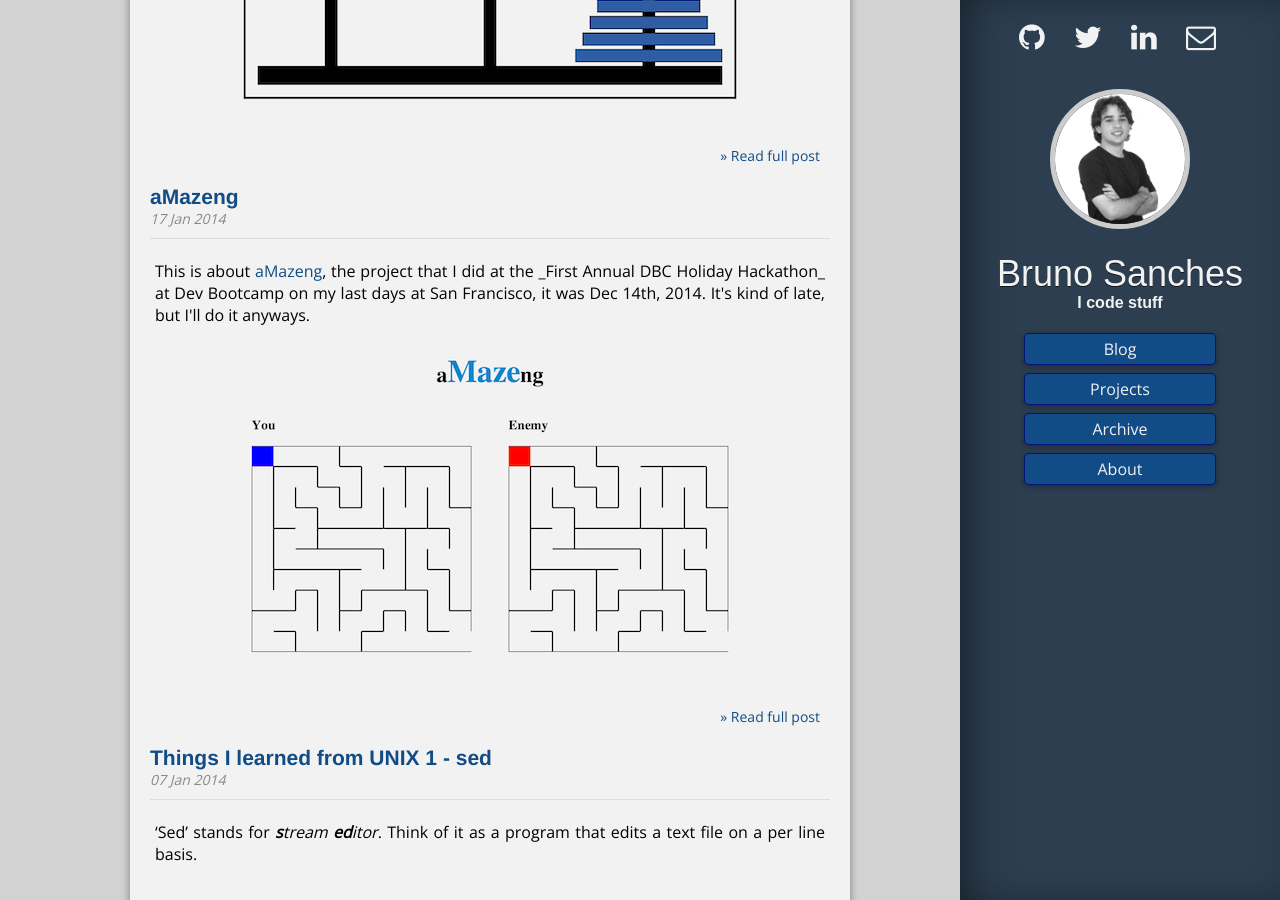
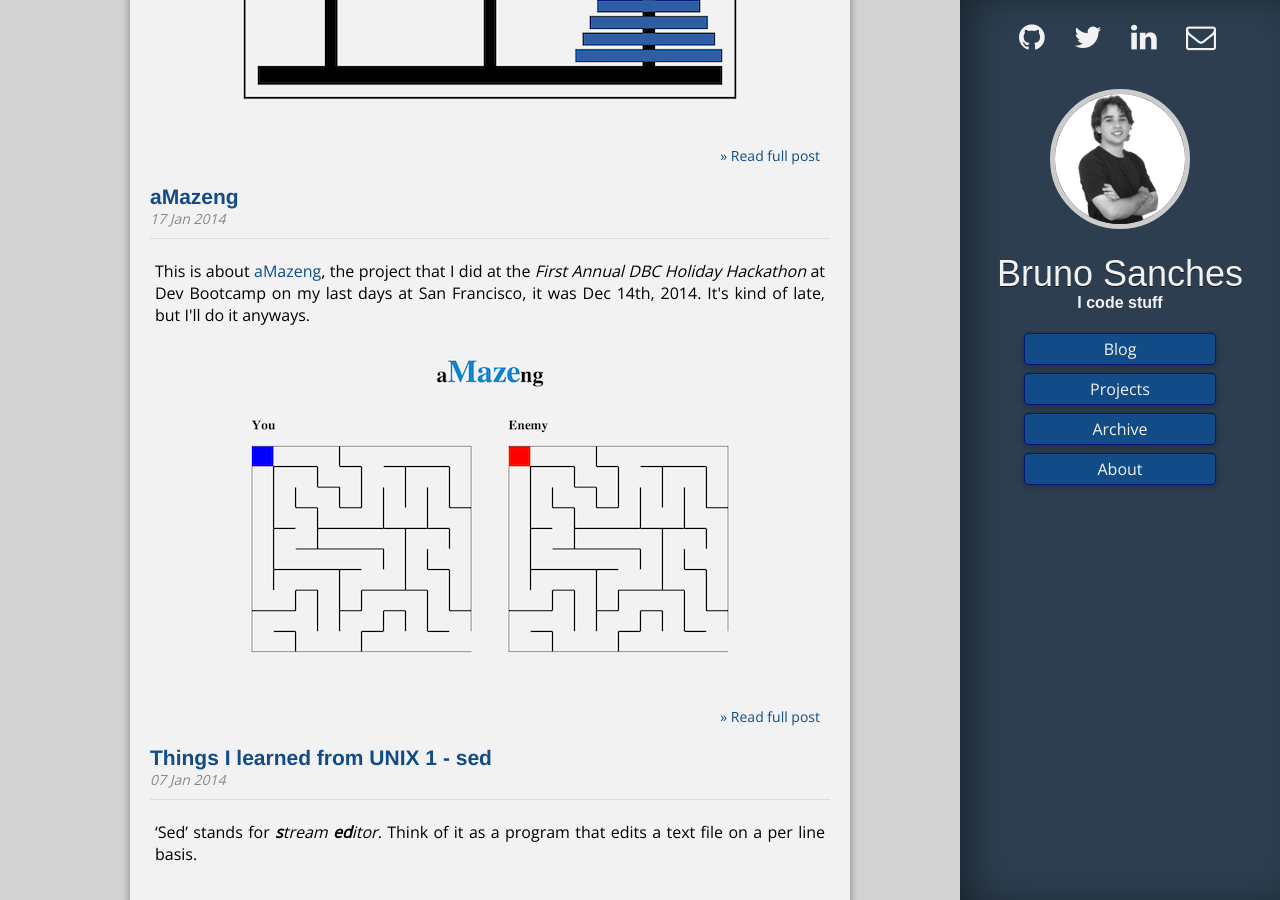
Before and after one commit to brunops/brunops.github.io, a Jekyll site: the page built from index.html, in a window 1280 px wide and 900 px high, scrolled down 702 px. Built offline with Jekyll 4.4.1, drawn with Linux system fonts in a browser that asks for light colours; some web fonts are replaced; Markdown is read by kramdown in place of the engine named in the settings; the list of posts is cut into pages by our own code.

Commit message:
post excerpt does not accept markdown, it has to be html

```diff
--- a/_posts/2014-01-17-aMazeng.markdown
+++ b/_posts/2014-01-17-aMazeng.markdown
@@ -5,7 +5,7 @@ categories:
 - node.js
 - JavaScript
 - sockets
-excerpt: This is about <a href="http://aMazeng.herokuapp.com" target="_blank">aMazeng</a>, the project that I did at the _First Annual DBC Holiday Hackathon_ at Dev Bootcamp on my last days at San Francisco, it was Dec 14th, 2014. It's kind of late, but I'll do it anyways. <a href="/aMazeng"><img alt="aMazeng" src="/assets/images/amazeng.png"></a>
+excerpt: This is about <a href="http://aMazeng.herokuapp.com" target="_blank">aMazeng</a>, the project that I did at the <em>First Annual DBC Holiday Hackathon</em> at Dev Bootcamp on my last days at San Francisco, it was Dec 14th, 2014. It's kind of late, but I'll do it anyways. <a href="/aMazeng"><img alt="aMazeng" src="/assets/images/amazeng.png"></a>
 image: amazeng.png
 ---
 This is about aMazeng, the project that I did at the _First Annual DBC Holiday Hackathon_ at Dev Bootcamp on my last days at San Francisco, it was Dec 14th, 2014. It's kind of late, but I'll do it anyways.
```
